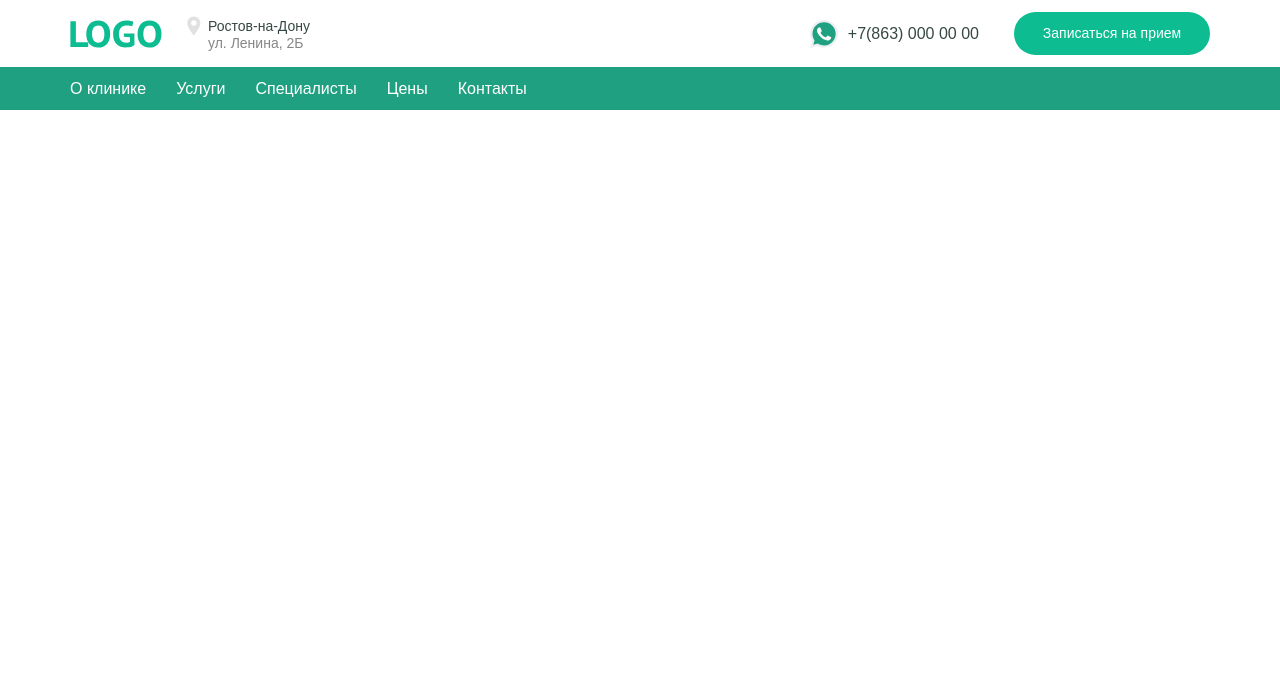
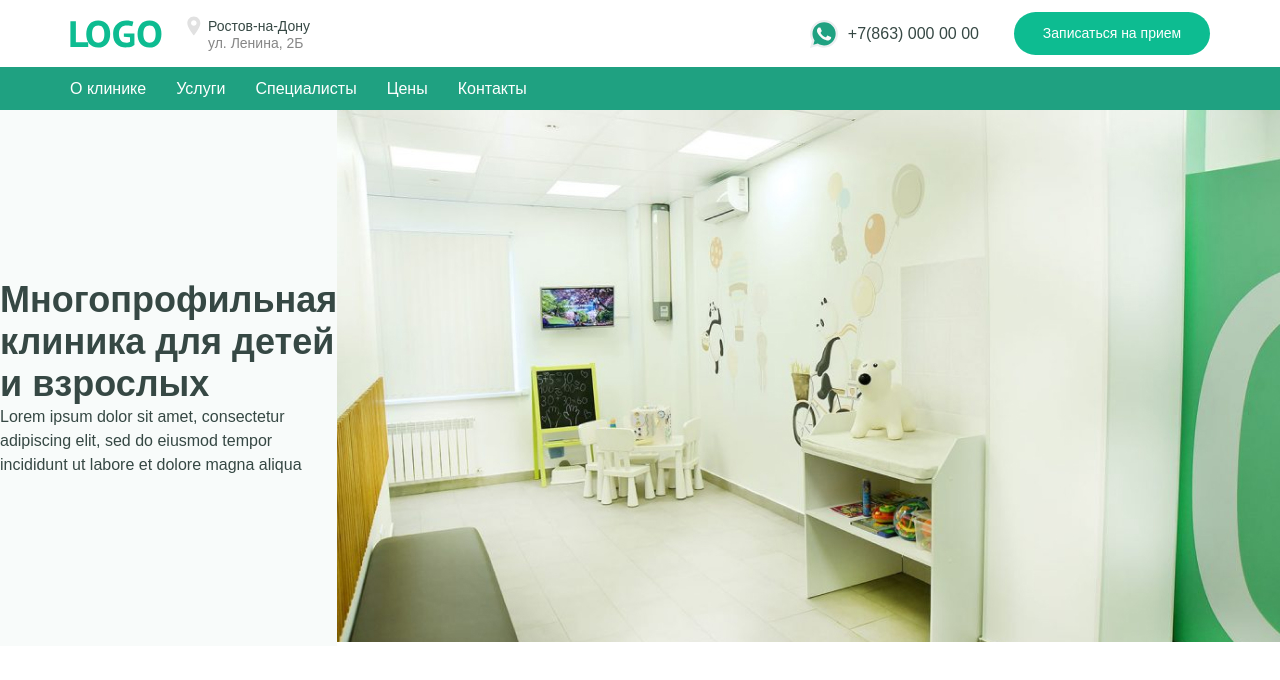
Before and after one commit to AntonTenS/Project-Clinic-React, a React app: page / in a window 1280 px wide. Shown: the top 680 px of the page. Built offline with nearby package versions, Linux system fonts and the light colour scheme; the HTML template or start-up script is replaced by a standard one.

Commit message:
add main css

```diff
--- a/src/components/main.jsx
+++ b/src/components/main.jsx
@@ -1,8 +1,30 @@
 import style from "./main.module.scss";
 import React from "react";
+import img from "../images/imageMain.jpg";
+import { useContext } from "react";
+import { AuthContext } from "../context";
 
 function Main() {
-  return <div></div>;
+  const get = useContext(AuthContext);
+
+  if (!get) {
+    return <div>Загрузка текста...</div>;
+  }
+  return (
+    <div className={style.con}>
+      <div className={style.flexrow}>
+        <div className={style.left}>
+          <div className={style.flexcenter}>
+            <h1>{get.main.title}</h1>
+            <p>{get.main.discription}</p>
+          </div>
+        </div>
+        <div className={style.right}>
+          <img src={img} alt="mainImage" />
+        </div>
+      </div>
+    </div>
+  );
 }
 
 export default Main;
--- a/src/components/main.module.scss
+++ b/src/components/main.module.scss
@@ -0,0 +1,38 @@
+.flexrow {
+  width: 100%;
+  display: flex;
+  flex-direction: row;
+}
+
+.left {
+  width: 51%;
+  display: flex;
+  justify-content: end;
+  align-items: center;
+  background: var(--gray);
+}
+
+.flexcenter {
+  max-width: 416px;
+}
+
+.right {
+  //width: 950px;
+}
+.con {
+  width: 100%;
+}
+
+h1 {
+  font-family: var(--font-family);
+  font-weight: 700;
+  font-size: 36px;
+  color: var(--text);
+}
+p {
+  font-family: var(--font-family);
+  font-weight: 400;
+  font-size: 16px;
+  line-height: 150%;
+  color: var(--text);
+}
--- a/src/components/text.json
+++ b/src/components/text.json
@@ -11,5 +11,9 @@
     "specialists": "Специалисты",
     "prices": "Цены",
     "contacts": "Контакты"
+  },
+  "main": {
+    "title": "Многопрофильная клиника для детей и взрослых",
+    "discription": "Lorem ipsum dolor sit amet, consectetur adipiscing elit, sed do eiusmod tempor incididunt ut labore et dolore magna aliqua"
   }
 }
--- a/webpack.config.js
+++ b/webpack.config.js
@@ -45,7 +45,7 @@ const config = {
         use: ["style-loader", "css-loader", "sass-loader"],
       },
       {
-        test: /\.svg$/,
+        test: /\.(svg|jpe?g)$/,
         use: "file-loader",
       },
       {
```
